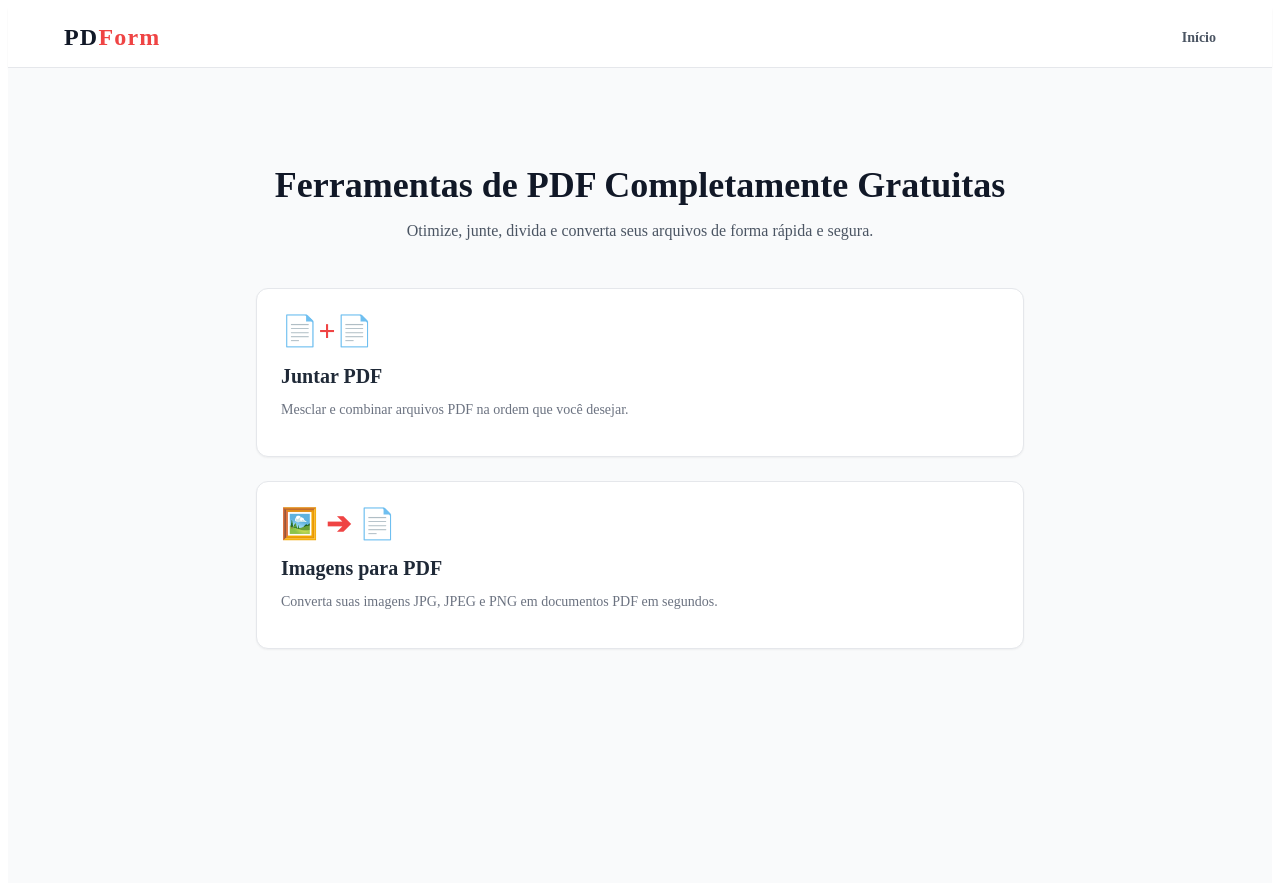
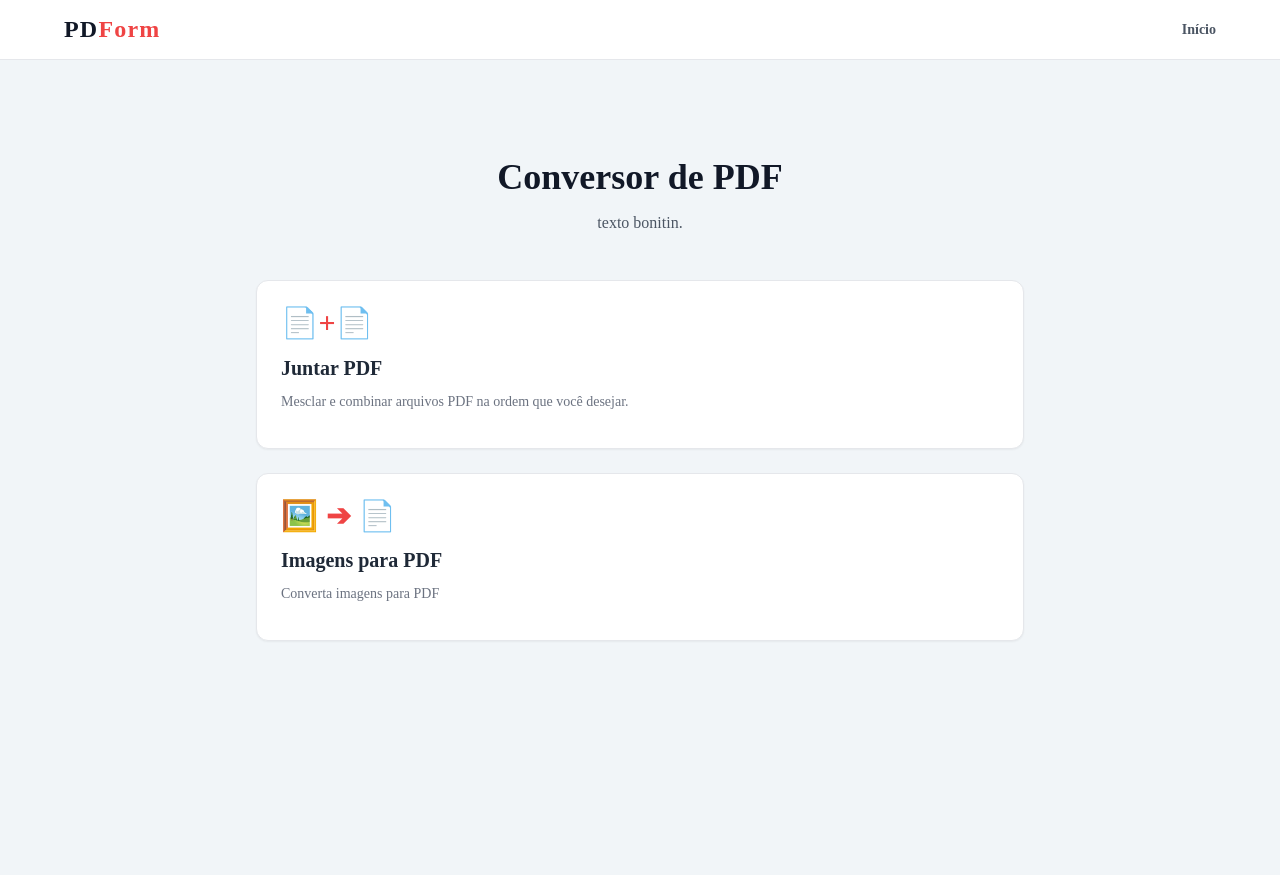
Before and after one commit to EduardoLolli/PDForm, a React (Vite) app in the folder frontend/: page / in a window 1280 px wide. Built offline with nearby package versions, Linux system fonts and the light colour scheme.

Commit message:
implementação de cards e comunicação com o backend

```diff
--- a/frontend/src/App.tsx
+++ b/frontend/src/App.tsx
@@ -1,5 +1,5 @@
-// App.jsx
 import { Layout } from './components/Layout'
+import './App.css'
 
 export default function App() {
   return (
--- /dev/null
+++ b/frontend/src/components/CardFunctionLink.tsx
@@ -0,0 +1,19 @@
+import { CardDescription, CardIcon, CardLink, CardTitle } from "./styles/Home"
+
+interface ICardFunctionLink {
+    iconString: string
+    title: string;
+    description: string;
+    route: string;
+}
+
+export const CardFunctionLink = ({ iconString, title, description, route }: ICardFunctionLink) => {
+    return (
+        <CardLink to={route}>
+            <CardIcon>{iconString}</CardIcon>
+            <CardTitle>{title}</CardTitle>
+            <CardDescription>
+                {description}
+            </CardDescription>
+        </CardLink>)
+}
--- a/frontend/src/components/ImagesToPDF.tsx
+++ b/frontend/src/components/ImagesToPDF.tsx
@@ -1,12 +1,9 @@
 import { useState } from 'react';
 import styled from 'styled-components';
 import { FileDropzone } from './FileDropZone';
-import { Container, ConvertButton, ImageCard, ImageGrid, ImageName, ImagePreview, ListTitle, SectionResult, Title } from './styles/ImagesToPDF';
+import { Container, ConvertButton, ImageCard, ImageGrid, ImageName, ImagePreview, ListTitle, RemoveImageButton, SectionResult, Title } from './styles/ImagesToPDF';
+import { clearFileDropZone } from '../util/FileDropZone';
 
-// --- Componentes Estilizados ---
-
-
-// --- Componente Principal ---
 
 export const ImagesToPDF = () => {
   const [images, setImages] = useState<File[]>([]);
@@ -47,7 +44,12 @@ export const ImagesToPDF = () => {
       alert("Falha ao converter as imagens em PDF.");
     } finally {
       setLoading(false);
+      clearFileDropZone(setImages)
     }
+  };
+
+  const handleRemoveImage = (indexToRemove: number) => {
+    setImages((prev) => prev.filter((_, idx) => idx !== indexToRemove));
   };
 
   return (
@@ -66,6 +68,9 @@ export const ImagesToPDF = () => {
           <ImageGrid>
             {images.map((file, idx) => (
               <ImageCard key={idx}>
+                <RemoveImageButton type="button" onClick={() => handleRemoveImage(idx)}>
+                  ✕
+                </RemoveImageButton>
                 <ImagePreview
                   src={window.URL.createObjectURL(file)}
                   alt={file.name}
--- a/frontend/src/components/styles/Home.ts
+++ b/frontend/src/components/styles/Home.ts
@@ -2,53 +2,51 @@ import { Link } from "react-router-dom";
 import styled from "styled-components";
 
 export const Container = styled.div`
-  max-width: 1152px; /* max-w-6xl */
-  margin: 0 auto;    /* mx-auto */
-  padding: 2rem;     /* p-8 */
+  max-width: 1152px;
+  margin: 0 auto;
+  padding: 2rem;
   text-align: center;
 `;
 
 export const Title = styled.h1`
-  font-size: 2.25rem;    /* text-4xl */
-  font-weight: 800;      /* font-extrabold */
-  color: #111827;        /* text-gray-900 */
-  margin-bottom: 1rem;   /* mb-4 */
+  font-size: 2.25rem;
+  font-weight: 800;
+  color: #111827;
+  margin-bottom: 1rem;
 `;
 
 export const Subtitle = styled.p`
-  color: #4b5563;        /* text-gray-600 */
-  margin-bottom: 3rem;   /* mb-12 */
+  color: #4b5563;
+  margin-bottom: 3rem;
 `;
 
 export const Grid = styled.div`
   display: grid;
   grid-template-cols: 1fr;
-  gap: 1.5rem;           /* gap-6 */
-  max-width: 768px;      /* max-w-3xl */
-  margin: 0 auto;        /* mx-auto */
+  gap: 1.5rem;
+  max-width: 768px;
+  margin: 0 auto;
 
-  /* Media query simulando o md:grid-cols-2 */
   @media (min-width: 768px) {
     grid-template-cols: repeat(2, 1fr);
   }
 `;
 
 export const CardTitle = styled.h2`
-  font-size: 1.25rem;    /* text-xl */
-  font-weight: 700;      /* font-bold */
-  color: #1f2937;        /* text-gray-800 */
-  margin-bottom: 0.5rem; /* mb-2 */
+  font-size: 1.25rem;
+  font-weight: 700;
+  color: #1f2937;
+  margin-bottom: 0.5rem;
   transition: color 0.2s;
 `;
 
-// Estilizando o Link do react-router-dom e criando o efeito "group-hover"
 export const CardLink = styled(Link)`
   display: block;
-  padding: 1.5rem;       /* p-6 */
+  padding: 1.5rem;
   background-color: #ffffff;
-  border: 1px solid #e5e7eb; /* border-gray-200 */
-  border-radius: 0.75rem;    /* rounded-xl */
-  box-shadow: 0 1px 2px 0 rgba(0, 0, 0, 0.05); /* shadow-sm */
+  border: 1px solid #e5e7eb;
+  border-radius: 0.75rem;
+  box-shadow: 0 1px 2px 0 rgba(0, 0, 0, 0.05);
   text-align: left;
   text-decoration: none;
   transition: all 0.2s;
@@ -56,21 +54,20 @@ export const CardLink = styled(Link)`
   &:hover {
     box-shadow: 0 4px 6px -1px rgba(0, 0, 0, 0.1), 0 2px 4px -1px rgba(0, 0, 0, 0.06); /* hover:shadow-md */
 
-    /* Quando o mouse passar no CardLink, mude a cor do CardTitle que está dentro dele */
     ${CardTitle} {
-      color: #ef4444;    /* group-hover:text-red-500 */
+      color: #ef4444;
     }
   }
 `;
 
 export const CardIcon = styled.div`
-  color: #ef4444;        /* text-red-500 */
-  font-size: 1.875rem;   /* text-3xl */
-  font-weight: 700;      /* font-bold */
-  margin-bottom: 0.75rem;/* mb-3 */
+  color: #ef4444;
+  font-size: 1.875rem;
+  font-weight: 700;
+  margin-bottom: 0.75rem;
 `;
 
 export const CardDescription = styled.p`
-  color: #6b7280;        /* text-gray-500 */
-  font-size: 0.875rem;   /* text-sm */
+  color: #6b7280;
+  font-size: 0.875rem;
 `;
--- a/frontend/src/components/styles/ImagesToPDF.ts
+++ b/frontend/src/components/styles/ImagesToPDF.ts
@@ -32,18 +32,6 @@ export const ImageGrid = styled.div`
   @media (min-width: 640px) {
     grid-template-cols: repeat(4, 1fr);
   }
-`;
-
-export const ImageCard = styled.div`
-  background-color: #ffffff;
-  border: 1px solid #e5e7eb;
-  border-radius: 0.5rem;
-  padding: 0.5rem;
-  display: flex;
-  flex-direction: column;
-  align-items: center;
-  box-shadow: 0 1px 2px 0 rgba(0, 0, 0, 0.05);
-  position: relative;
 `;
 
 export const ImagePreview = styled.img`
@@ -84,3 +72,40 @@ export const ConvertButton = styled.button`
     cursor: not-allowed;
   }
 `;
+
+export const ImageCard = styled.div`
+  background-color: #ffffff;
+  border: 1px solid #e5e7eb;
+  border-radius: 0.5rem;
+  padding: 0.5rem;
+  display: flex;
+  flex-direction: column;
+  align-items: center;
+  box-shadow: 0 1px 2px 0 rgba(0, 0, 0, 0.05);
+  position: relative;        /* Essencial para o posicionamento do botão */
+`;
+
+export const RemoveImageButton = styled.button`
+  position: absolute;
+  top: 0.25rem;
+  right: 0.25rem;
+  background-color: rgba(255, 255, 255, 0.9);
+  border: 1px solid #e5e7eb;
+  color: #6b7280;
+  border-radius: 50%;
+  width: 24px;
+  height: 24px;
+  display: flex;
+  align-items: center;
+  justify-content: center;
+  font-size: 0.75rem;
+  cursor: pointer;
+  box-shadow: 0 1px 2px rgba(0,0,0,0.1);
+  transition: all 0.2s;
+
+  &:hover {
+    color: #ffffff;
+    background-color: #ef4444;
+    border-color: #ef4444;
+  }
+`;
--- a/frontend/src/components/styles/Layout.ts
+++ b/frontend/src/components/styles/Layout.ts
@@ -45,7 +45,7 @@ export const NavLink = styled(Link)`
 `;
 
 export const MainContent = styled.main`
-  background-color: #f9fafb;
+  background-color: #f1f5f8;
   min-height: calc(100vh - 65px);
   padding: 2.5rem 0;
 `;
--- a/frontend/src/components/styles/MergePDF.ts
+++ b/frontend/src/components/styles/MergePDF.ts
@@ -38,12 +38,6 @@ export const FileList = styled.ul`
   }
 `;
 
-export const FileItem = styled.li`
-  padding: 0.75rem;       /* p-3 */
-  font-size: 0.875rem;    /* text-sm */
-  color: #4b5563;         /* text-gray-600 */
-`;
-
 export const MergeButton = styled.button`
   background-color: #ef4444; /* bg-red-500 */
   color: #ffffff;
@@ -65,3 +59,28 @@ export const MergeButton = styled.button`
     cursor: not-allowed;
   }
 `;
+export const FileItem = styled.li`
+  padding: 0.75rem;
+  font-size: 0.875rem;
+  color: #4b5563;
+  display: flex;             /* Alinha o nome e o X na mesma linha */
+  justify-content: space-between;
+  align-items: center;
+`;
+
+export const RemoveButton = styled.button`
+  background: none;
+  border: none;
+  color: #9ca3af;
+  font-size: 1rem;
+  font-weight: bold;
+  cursor: pointer;
+  padding: 0.25rem 0.5rem;
+  border-radius: 0.25rem;
+  transition: all 0.2s;
+
+  &:hover {
+    color: #ef4444;          /* Fica vermelho no hover */
+    background-color: #fee2e2;
+  }
+`;
--- /dev/null
+++ b/frontend/src/main.css
@@ -0,0 +1,4 @@
+body{
+    padding: 0;
+    margin: 0;
+}
--- a/frontend/src/main.tsx
+++ b/frontend/src/main.tsx
@@ -2,6 +2,7 @@ import React from 'react'
 import ReactDOM from 'react-dom/client'
 import { router } from './router'
 import { RouterProvider } from 'react-router-dom'
+import './main.css'
 
 ReactDOM.createRoot(document.getElementById('root')!).render(
   <React.StrictMode>
--- a/frontend/src/pages/Home.tsx
+++ b/frontend/src/pages/Home.tsx
@@ -1,30 +1,28 @@
-import { CardDescription, CardIcon, CardLink, CardTitle, Container, Grid, Subtitle, Title } from '../components/styles/Home';
+import { CardFunctionLink } from '../components/CardFunctionLink';
+import { Container, Grid, Subtitle, Title } from '../components/styles/Home';
 
 
 export const Home = () => {
   return (
     <Container>
-      <Title>Ferramentas de PDF Completamente Gratuitas</Title>
-      <Subtitle>Otimize, junte, divida e converta seus arquivos de forma rápida e segura.</Subtitle>
+      <Title>Conversor de PDF</Title>
+      <Subtitle>texto bonitin.</Subtitle>
 
       <Grid>
-        {/* Card 1: Juntar PDF */}
-        <CardLink to="/merge">
-          <CardIcon>📄+📄</CardIcon>
-          <CardTitle>Juntar PDF</CardTitle>
-          <CardDescription>
-            Mesclar e combinar arquivos PDF na ordem que você desejar.
-          </CardDescription>
-        </CardLink>
 
-        {/* Card 2: Imagens para PDF */}
-        <CardLink to="/from-images">
-          <CardIcon>🖼️ ➔ 📄</CardIcon>
-          <CardTitle>Imagens para PDF</CardTitle>
-          <CardDescription>
-            Converta suas imagens JPG, JPEG e PNG em documentos PDF em segundos.
-          </CardDescription>
-        </CardLink>
+        <CardFunctionLink
+          iconString='📄+📄'
+          title='Juntar PDF'
+          description='Mesclar e combinar arquivos PDF na ordem que você desejar.'
+          route='/merge'
+        />
+
+        <CardFunctionLink
+          iconString='🖼️ ➔ 📄'
+          title='Imagens para PDF'
+          description='Converta imagens para PDF'
+          route='/from-images'
+        />
       </Grid>
     </Container>
   );
--- a/frontend/src/pages/MergePDF.tsx
+++ b/frontend/src/pages/MergePDF.tsx
@@ -1,7 +1,7 @@
 import { useState } from 'react';
 import { FileDropzone } from '../components/FileDropZone';
-import { Container, FileItem, FileList, ListTitle, MergeButton, SectionResult, Title } from '../components/styles/MergePDF';
-
+import { Container, FileItem, FileList, ListTitle, MergeButton, RemoveButton, SectionResult, Title } from '../components/styles/MergePDF';
+import { clearFileDropZone } from '../util/FileDropZone';
 
 export const MergePDF = () => {
   const [files, setFiles] = useState<File[]>([]);
@@ -42,7 +42,12 @@ export const MergePDF = () => {
       alert("Falha ao juntar os arquivos.");
     } finally {
       setLoading(false);
+      clearFileDropZone(setFiles)
     }
+  };
+
+  const handleRemoveFile = (indexToRemove: number) => {
+    setFiles((prev) => prev.filter((_, idx) => idx !== indexToRemove));
   };
 
   return (
@@ -60,7 +65,12 @@ export const MergePDF = () => {
 
           <FileList>
             {files.map((file, idx) => (
-              <FileItem key={idx}>{file.name}</FileItem>
+              <FileItem key={idx}>
+                <span>{file.name}</span>
+                <RemoveButton type="button" onClick={() => handleRemoveFile(idx)}>
+                  ✕
+                </RemoveButton>
+              </FileItem>
             ))}
           </FileList>
 
--- /dev/null
+++ b/frontend/src/util/FileDropZone.ts
@@ -0,0 +1,3 @@
+export const clearFileDropZone = (fileState: React.Dispatch<React.SetStateAction<File[]>>) => {
+    fileState([])
+}
```
Also changed, not shown: 1 other file (tests, documents, lock files or other folders).
